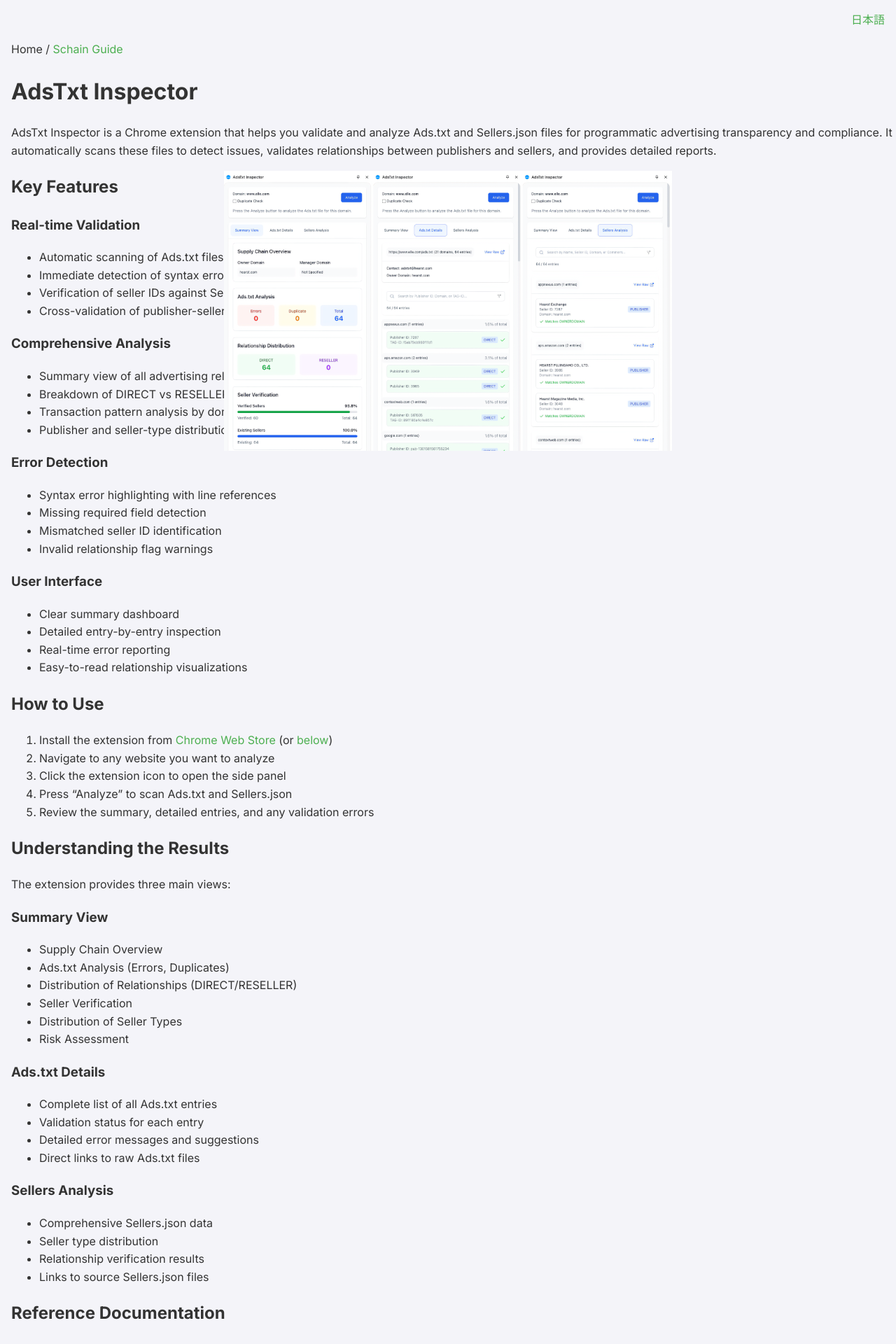
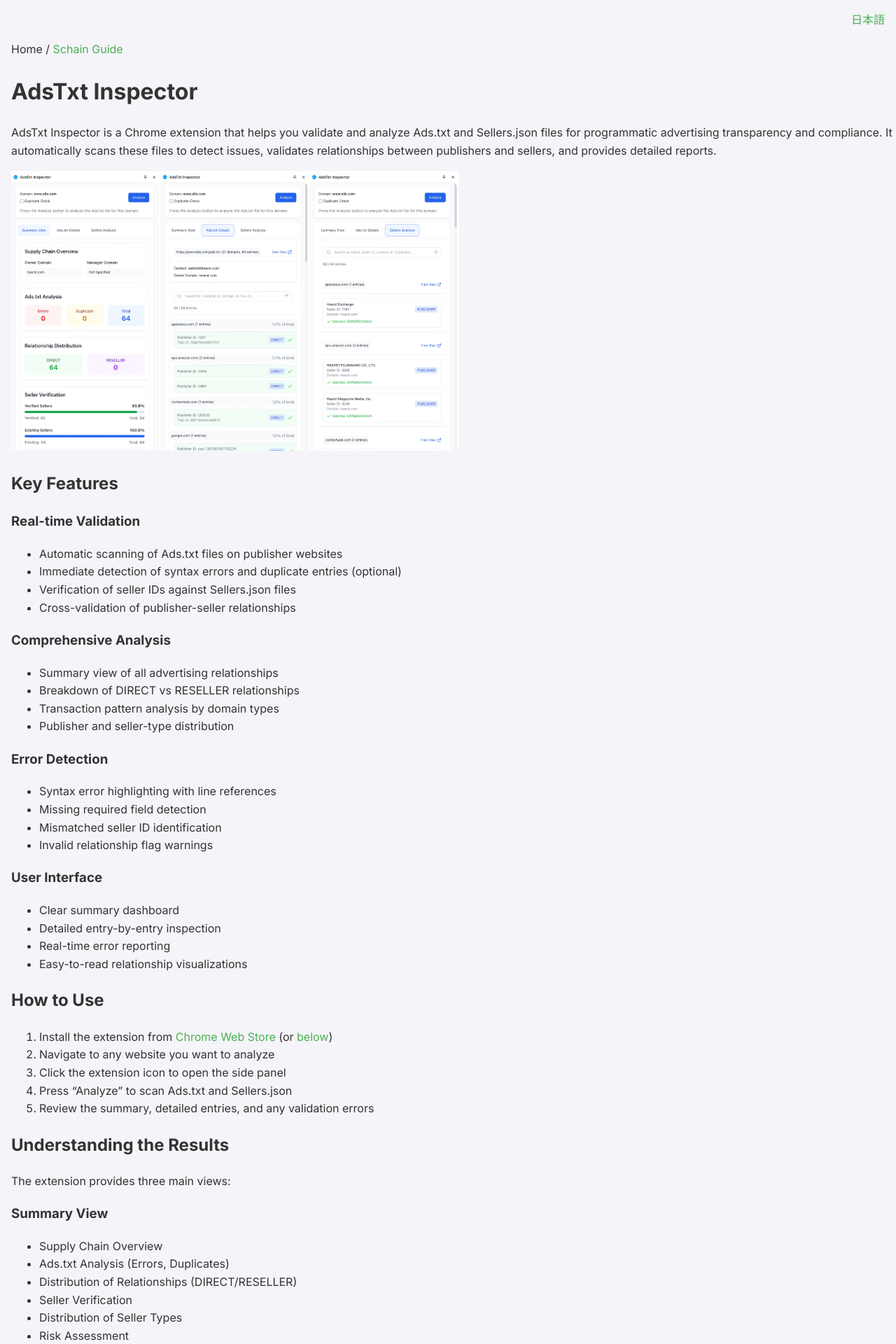
Before and after one commit to miyaichi/adstxt-Inspector, a Jekyll site: the page built from docs/en/index.md, in a window 1280 px wide. Shown: the top 1920 px of the page at 70% size. Built offline with Jekyll 4.4.1, drawn with Linux system fonts in a browser that asks for light colours.

Commit message:
Remove absolute positioning and centering styles for images in custom.scss

```diff
--- a/docs/_sass/custom.scss
+++ b/docs/_sass/custom.scss
@@ -26,14 +26,6 @@
   &:hover {
     color: $link-hover-color;
   }
-}
-
-img {
-  position: absolute;
-  left: 50%;
-  transform: translateX(-50%);
-  display: block;
-  clear: both;
 }
 
 // Header
```
